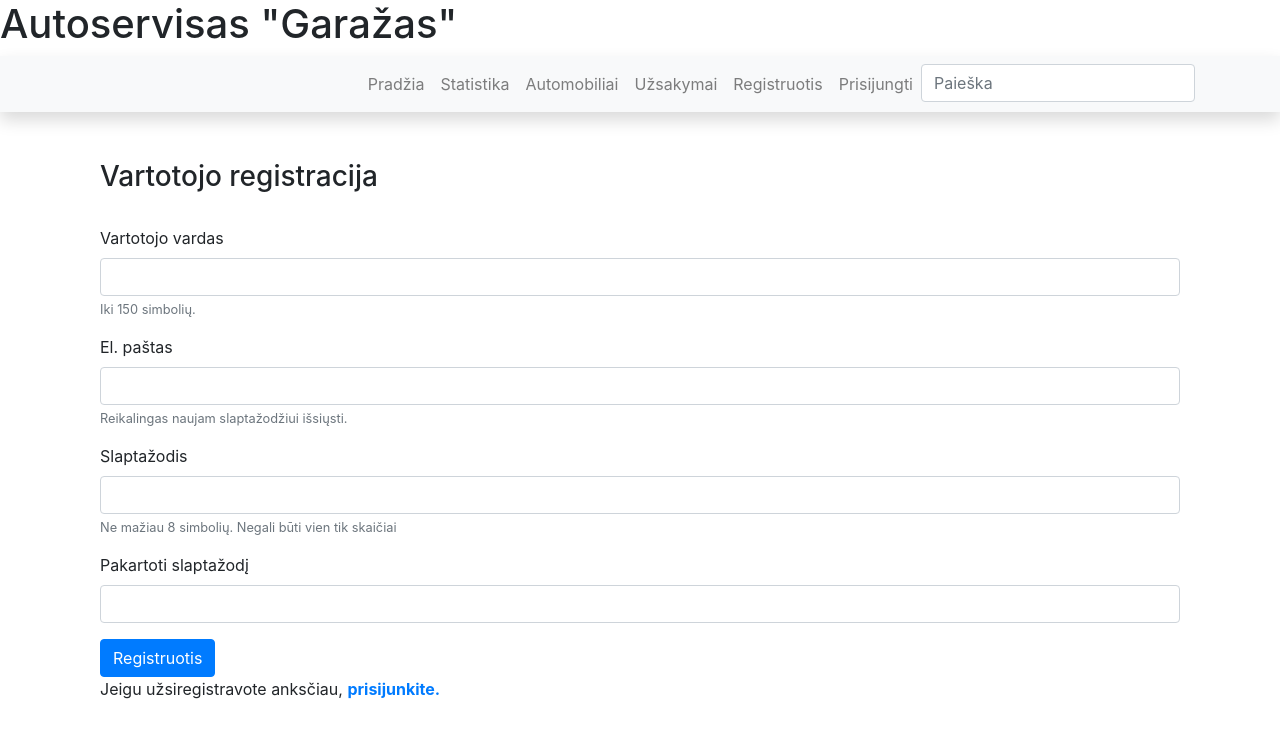
After one commit to tms-rls/ptu7_20230116_autoservisas, a Django app: template autoservisas/autoservisas_uzd/templates/vartotojo_registracija.html in a window 1280 px wide. The commit adds this page. Shown: the top 738 px of the page. Run offline with Django 3.2, Linux system fonts and the light colour scheme; the template is opened without the code that fills it, so the values that code supplies are empty; some libraries are stand-ins or nearby versions.

Commit message:
atlikta 9.1 uzduotis •	Padaryti vartotojo registracijos formą pagal šioje pamokoje išmoktus žingsnius.

```diff
--- a/autoservisas/autoservisas_uzd/templates/bazinis.html
+++ b/autoservisas/autoservisas_uzd/templates/bazinis.html
@@ -34,6 +34,7 @@
           <li class="nav-item"><a class="nav-link" href="{% url 'vartotojo_uzsakymai' %}">Mano užsakymai</a></li>
           <li class="nav-item"><a class="nav-link" href="{% url 'logout' %}">Atsijungti</a></li>
         {% else %}
+          <li class="nav-item"><a class="nav-link" href="{% url 'vartotojo_registracija' %}">Registruotis</a></li>
           <li class="nav-item"><a class="nav-link" href="{% url 'login' %}">Prisijungti</a></li>
         {% endif %}
         <li>
@@ -45,6 +46,15 @@
     </div>
   </div>
 </nav>
+<div>
+{% if messages %}
+  {% for message in messages %}
+    <div class="alert alert-{% if message.tags == 'error' %}danger{% elif message.tags == 'info' %}success{% endif %}" role="alert">
+      {{ message }}
+    </div>
+  {% endfor %}
+{% endif %}
+</div>
 <div class="container">
   {% block content %}{% endblock %}
 </div>
--- /dev/null
+++ b/autoservisas/autoservisas_uzd/templates/vartotojo_registracija.html
@@ -0,0 +1,36 @@
+{% extends "bazinis.html" %}
+
+{% block title %}Vartotojo registracija{% endblock %}
+
+{% block content %}
+
+<div class="container register">
+    <h3>Vartotojo registracija</h3>
+    <br/>
+    <form method="post">
+        {% csrf_token %}
+        <div class="form-group">
+            <label for="username">Vartotojo vardas</label>
+            <input name="username" type="text" class="form-control" id="username" aria-describedby="usernameHelp">
+            <small id="usernameHelp" class="form-text text-muted">Iki 150 simbolių.</small>
+        </div>
+        <div class="form-group">
+            <label for="exampleInputEmail1">El. paštas</label>
+            <input name="email" type="email" class="form-control" id="exampleInputEmail1" aria-describedby="emailHelp">
+            <small id="emailHelp" class="form-text text-muted">Reikalingas naujam slaptažodžiui išsiųsti.</small>
+        </div>
+        <div class="form-group">
+            <label for="password">Slaptažodis</label>
+            <input name="password" type="password" class="form-control" id="password" aria-describedby="pwdHelp">
+            <small id="pwdHelp" class="form-text text-muted">Ne mažiau 8 simbolių. Negali būti vien tik skaičiai</small>
+        </div>
+        <div class="form-group">
+            <label for="password2">Pakartoti slaptažodį</label>
+            <input name="password2" type="password" class="form-control" id="password2" aria-describedby="pwd2Help">
+        </div>
+        <button type="submit" class="btn btn-primary register-button">Registruotis</button>
+    </form>
+    <p>Jeigu užsiregistravote anksčiau, <a href="{% url 'login' %}"><strong>prisijunkite.</strong></a></p>
+</div>
+
+{% endblock %}
--- a/autoservisas/autoservisas_uzd/urls.py
+++ b/autoservisas/autoservisas_uzd/urls.py
@@ -11,4 +11,5 @@ urlpatterns = [
     path("uzsakymai/<int:pk>", views.UzsakymasDetailView.as_view(), name="konkretus_uzsakymas"),
     path('paieska/', views.paieska, name='paieska'),
     path('vartotojouzsakymai/', views.VartotojoUzsakymaiListView.as_view(), name="vartotojo_uzsakymai"),
+    path('registracija/', views.register, name="vartotojo_registracija"),
     ]
```
Also changed, not shown: autoservisas/autoservisas_uzd/views.py (+35 -1 lines).
